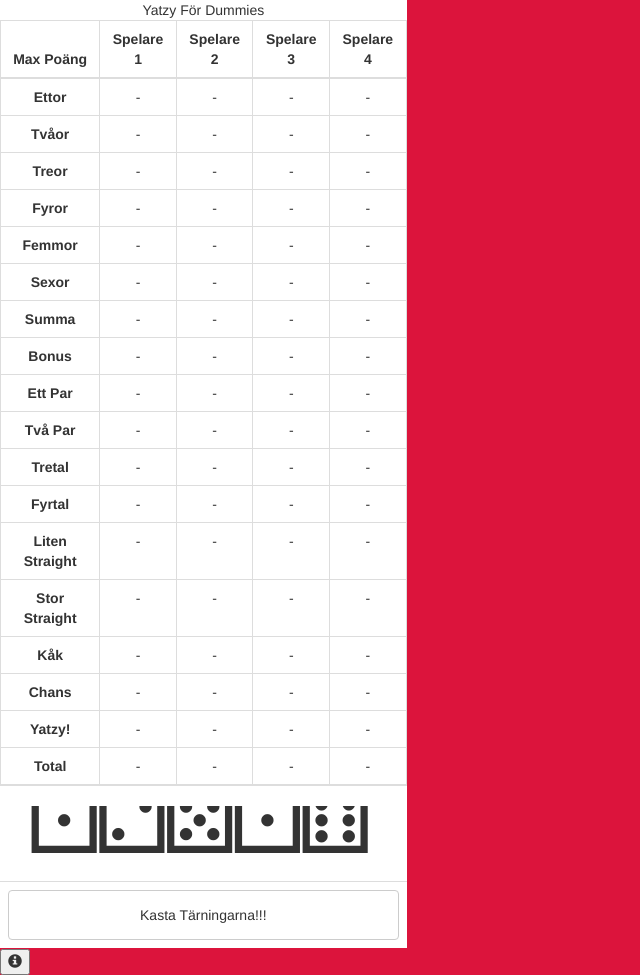
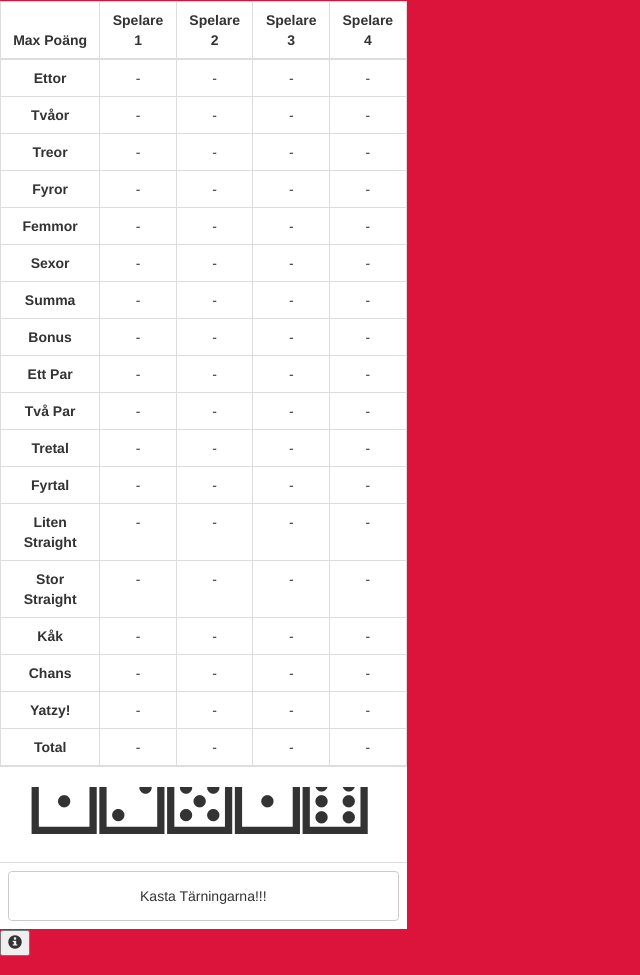
Before and after one commit to Sajgon/school-yatzy, a website: page www/index.html in a window 1280 px wide. Shown: the whole page, without its empty margins (0-640 px from the left). Drawn offline with nearby package versions, Linux system fonts and the light colour scheme.

Commit message:
no message

```diff
--- a/www/index.html
+++ b/www/index.html
@@ -18,7 +18,7 @@
 	<div class="container-fluid fix-padding">
 		<div class="row yatzyHeader">
 			<div class="col-xs-12 col-md-4">
-				<div class="title">Yatzy För Dummies</div>
+
 			</div>
 		</div>
 		<div class="row">
```
Also changed, not shown: www/images/logoyatzy.png (added).
